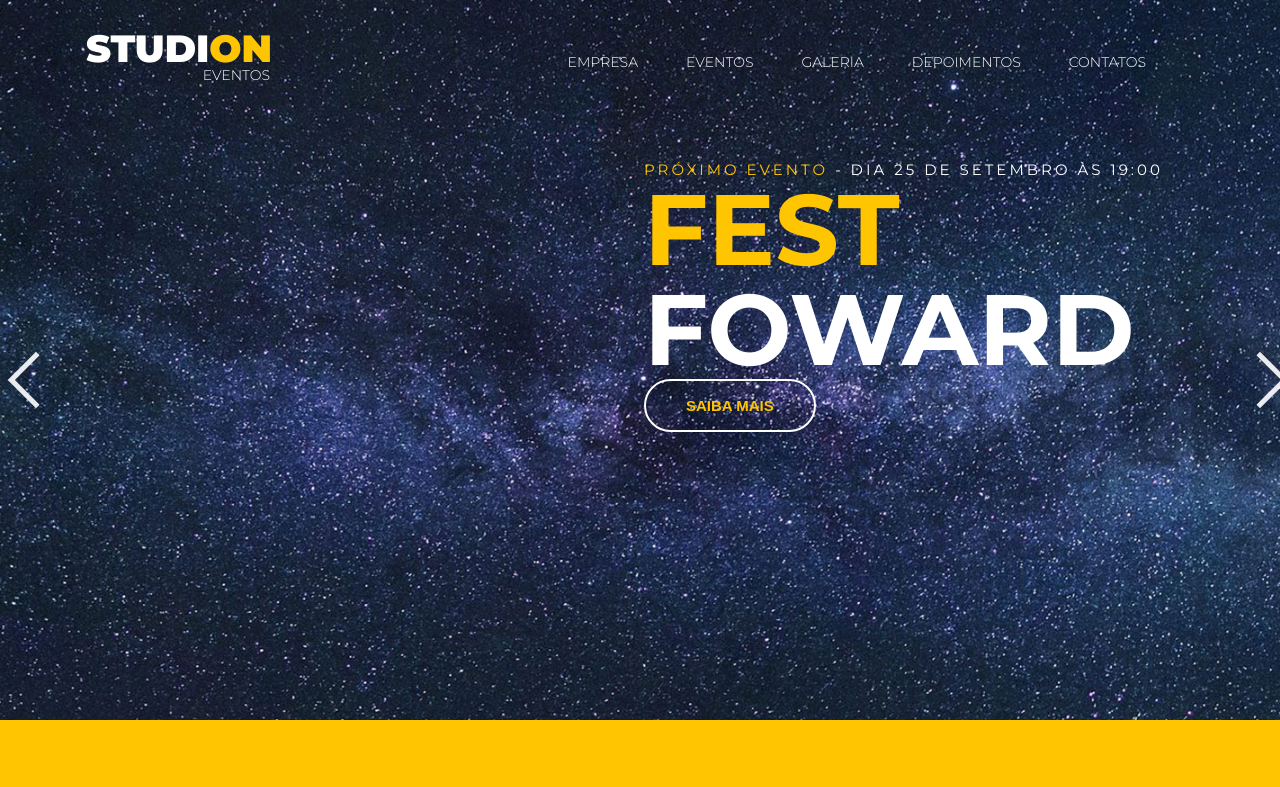
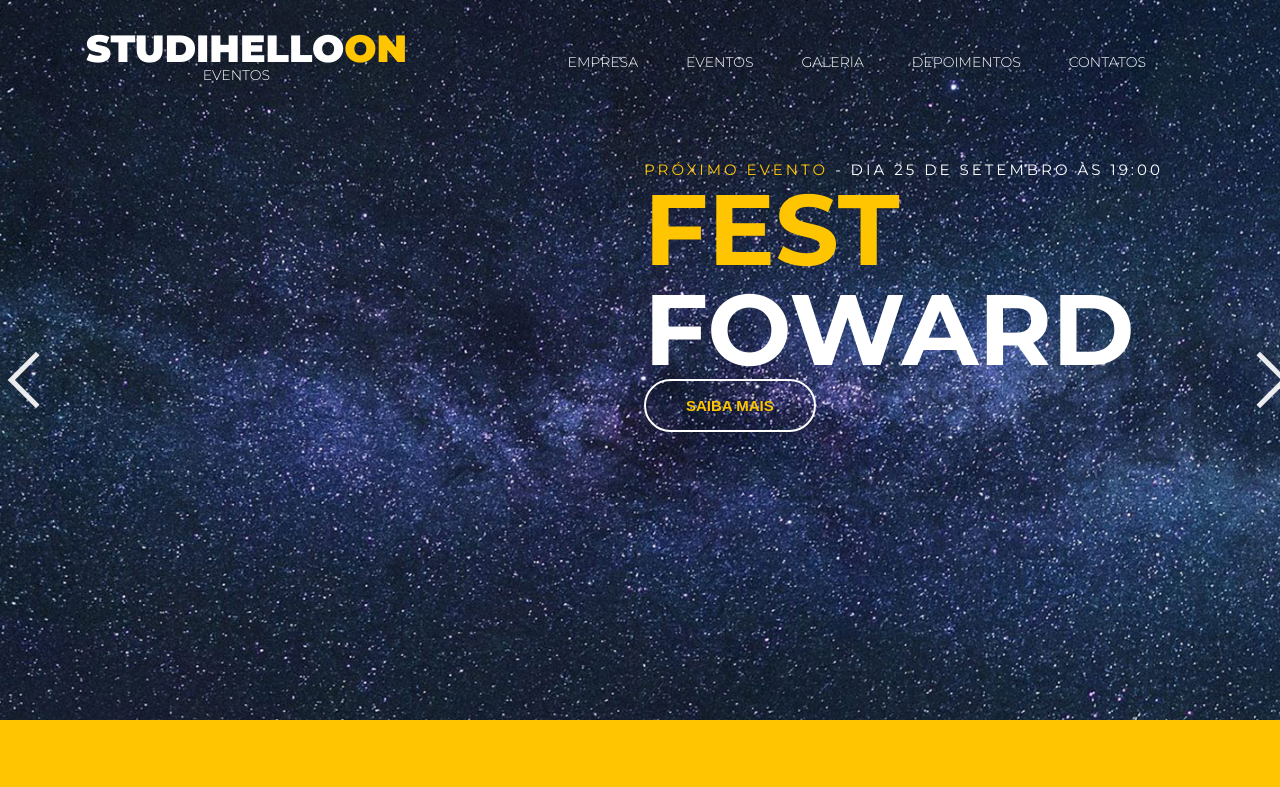
Before and after one commit to monicaschnei/studion, a website: page index.html in a window 1280 px wide. Shown: the top 787 px of the page. Drawn offline with nearby package versions, Linux system fonts and the light colour scheme.

Commit message:
terminando

```diff
--- a/index.html
+++ b/index.html
@@ -15,7 +15,7 @@
     <nav  class="navbar">
         <div  class="container navbar--container"> <!-- Por que esse nav não está dentro do header? -->
             <h1 class="logo-studion">
-                Studi<span class="copy--primary">on</span>
+                Studihello<span class="copy--primary">on</span>
                 <span class="logo-studion__subtitle">Eventos</span>
             </h1> <!-- Por que esse h1 está dentro do nav? -->
             <ul class="navbar__links">
```
